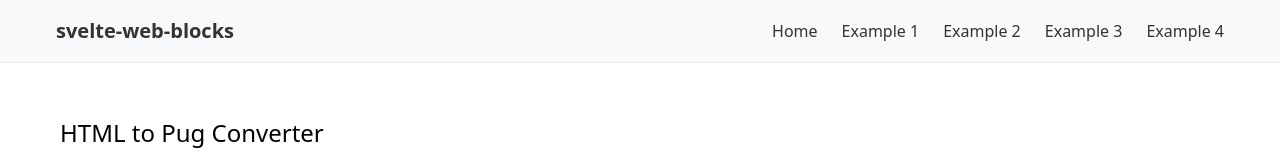
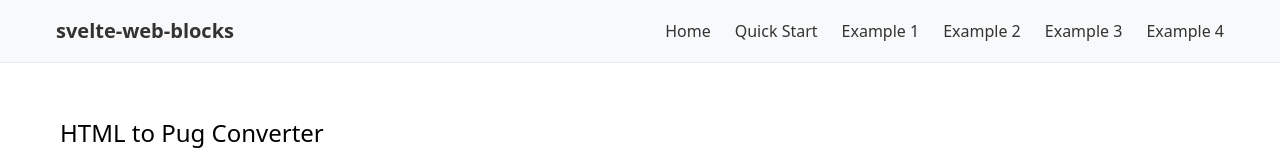
Before and after one commit to edu-matthew-pham/svelte-web-blocks, a SvelteKit app: page /example4 in a window 1280 px wide. Shown: the top 160 px of the page. Built offline with nearby package versions, Linux system fonts and the light colour scheme.

Commit message:
Updated nav

```diff
--- a/src/routes/+layout.svelte
+++ b/src/routes/+layout.svelte
@@ -11,6 +11,7 @@
 			<a href="/" class="logo">svelte-web-blocks</a>
 			<ul class="nav-links">
 				<li><a href="/">Home</a></li>
+				<li><a href="/quick-start">Quick Start</a></li>
 				<li><a href="/example1">Example 1</a></li>
 				<li><a href="/example2">Example 2</a></li>
 				<li><a href="/example3">Example 3</a></li>
```
